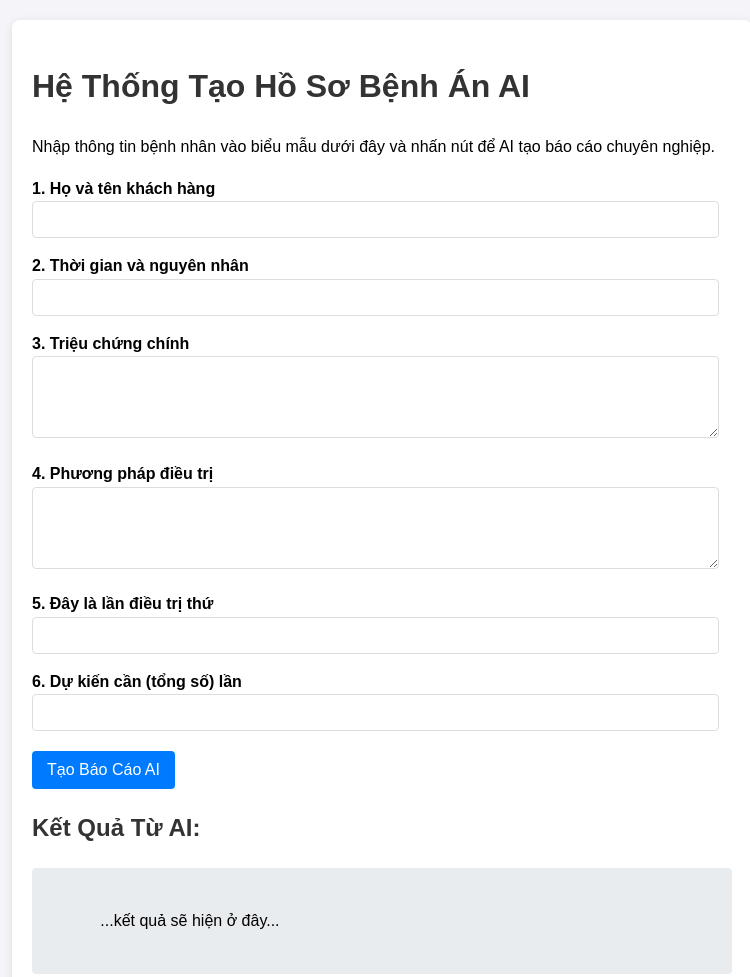
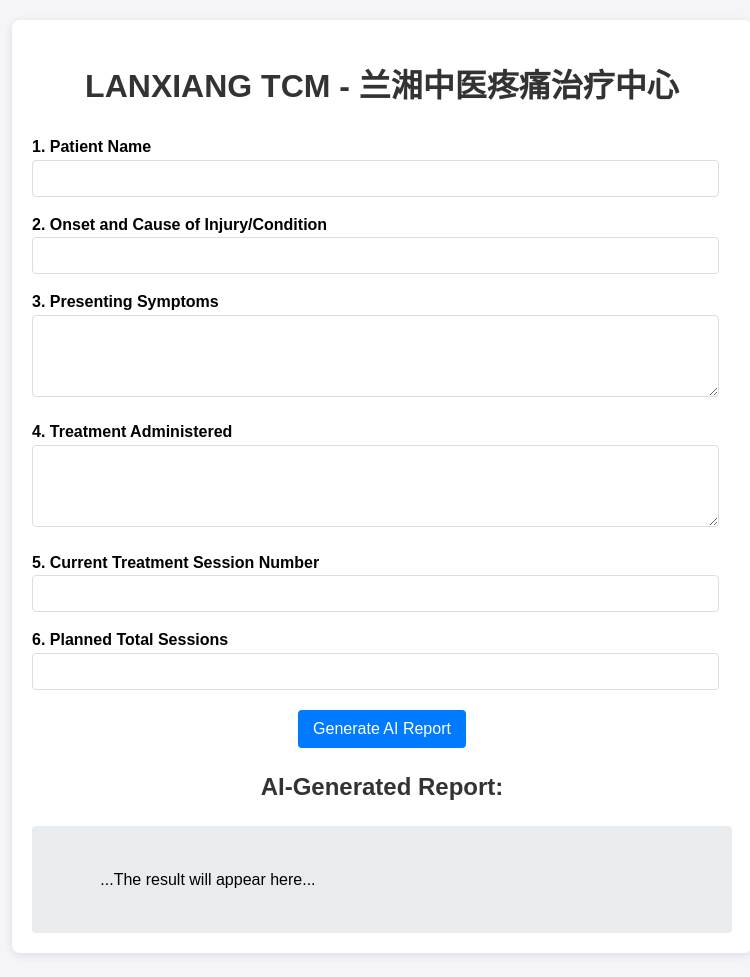
Before and after one commit to HeidyNgo/LANXIANGTCM, a plain HTML site: page index.html in a window 1280 px wide. Shown: the top 977 px of the page, without its empty margins (258-1008 px from the left). Drawn offline with Linux system fonts and the light colour scheme.

Commit message:
Add files via upload

```diff
--- a/index.html
+++ b/index.html
@@ -1,50 +1,49 @@
 <!DOCTYPE html>
-<html lang="vi">
+<html lang="en">
 <head>
     <meta charset="UTF-8">
     <meta name="viewport" content="width=device-width, initial-scale=1.0">
-    <title>Tạo Hồ Sơ Bệnh Án TCM</title>
+    <title>TCM AI-Powered Case Record Generator</title>
     <style>
         body { font-family: sans-serif; line-height: 1.6; margin: 20px; background-color: #f4f4f9; }
         .container { max-width: 700px; margin: auto; background: white; padding: 20px; border-radius: 8px; box-shadow: 0 2px 10px rgba(0,0,0,0.1); }
-        h1, h2 { color: #333; }
+        h1, h2 { color: #333; text-align: center; }
         label { display: block; margin-top: 15px; font-weight: bold; }
         input[type="text"], textarea { width: 95%; padding: 10px; border: 1px solid #ddd; border-radius: 4px; }
-        button { background-color: #007bff; color: white; padding: 10px 15px; border: none; border-radius: 4px; cursor: pointer; font-size: 16px; margin-top: 20px;}
+        button { background-color: #007bff; color: white; padding: 10px 15px; border: none; border-radius: 4px; cursor: pointer; font-size: 16px; margin-top: 20px; display: block; margin-left: auto; margin-right: auto; }
         button:hover { background-color: #0056b3; }
-        #result { margin-top: 20px; background: #e9ecef; padding: 15px; border-radius: 4px; white-space: pre-wrap; }
+        #result { margin-top: 20px; background: #e9ecef; padding: 15px; border-radius: 4px; white-space: pre-wrap; /* Giữ nguyên định dạng xuống dòng */ }
     </style>
 </head>
 <body>
     <div class="container">
-        <h1>Hệ Thống Tạo Hồ Sơ Bệnh Án AI</h1>
-        <p>Nhập thông tin bệnh nhân vào biểu mẫu dưới đây và nhấn nút để AI tạo báo cáo chuyên nghiệp.</p>
+        <h1>LANXIANG TCM - 兰湘中医疼痛治疗中心</h1>
 
         <form id="tcm-form">
-            <label for="customer-name">1. Họ và tên khách hàng</label>
+            <label for="customer-name">1. Patient Name</label>
             <input type="text" id="customer-name" required>
 
-            <label for="time-reason">2. Thời gian và nguyên nhân</label>
+            <label for="time-reason">2. Onset and Cause of Injury/Condition</label>
             <input type="text" id="time-reason" required>
 
-            <label for="symptoms">3. Triệu chứng chính</label>
+            <label for="symptoms">3. Presenting Symptoms</label>
             <textarea id="symptoms" rows="4" required></textarea>
 
-            <label for="treatment-method">4. Phương pháp điều trị</label>
+            <label for="treatment-method">4. Treatment Administered</label>
             <textarea id="treatment-method" rows="4" required></textarea>
 
-            <label for="session-n">5. Đây là lần điều trị thứ</label>
+            <label for="session-n">5. Current Treatment Session Number</label>
             <input type="text" id="session-n" required>
 
-            <label for="session-total">6. Dự kiến cần (tổng số) lần</label>
+            <label for="session-total">6. Planned Total Sessions</label>
             <input type="text" id="session-total" required>
 
-            <button type="submit">Tạo Báo Cáo AI</button>
+            <button type="submit">Generate AI Report</button>
         </form>
 
-        <h2>Kết Quả Từ AI:</h2>
+        <h2>AI-Generated Report:</h2>
         <div id="result">
-            ...kết quả sẽ hiện ở đây...
+            ...The result will appear here...
         </div>
     </div>
 
@@ -54,8 +53,8 @@
             const button = event.target.querySelector('button');
             const resultDiv = document.getElementById('result');
 
-            resultDiv.innerText = 'Đang gửi yêu cầu đến AI, vui lòng chờ...';
-            button.innerText = 'Đang xử lý...';
+            resultDiv.innerText = 'Sending request to AI, please wait...';
+            button.innerText = 'Processing...';
             button.disabled = true;
 
             const data = {
@@ -70,9 +69,7 @@
             try {
                 const response = await fetch('/generate_tcm_report', {
                     method: 'POST',
-                    headers: {
-                        'Content-Type': 'application/json'
-                    },
+                    headers: { 'Content-Type': 'application/json' },
                     body: JSON.stringify(data)
                 });
 
@@ -81,13 +78,13 @@
                 if (responseData.ai_generated_report) {
                     resultDiv.innerText = responseData.ai_generated_report;
                 } else {
-                    resultDiv.innerText = 'Có lỗi xảy ra: ' + JSON.stringify(responseData.error);
+                    resultDiv.innerText = 'An error occurred: ' + JSON.stringify(responseData.error);
                 }
 
             } catch (error) {
-                resultDiv.innerText = 'Lỗi nghiêm trọng, không thể kết nối đến API: ' + error;
+                resultDiv.innerText = 'Critical error, could not connect to API: ' + error;
             } finally {
-                button.innerText = 'Tạo Báo Cáo AI';
+                button.innerText = 'Generate AI Report';
                 button.disabled = false;
             }
         });
```
